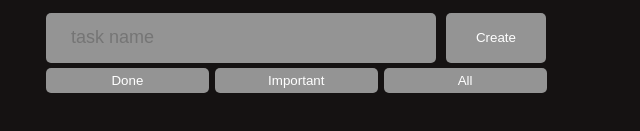
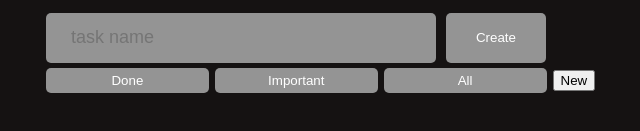
Before and after one commit to EvgeniiaCema/todoList, a plain HTML site: page index.html in a window 1280 px wide. Shown: the part 353-484 px from the top of the page, without its empty margins (344-984 px from the left). Drawn offline with Linux system fonts and the light colour scheme.

Commit message:
add new button

```diff
--- a/index.html
+++ b/index.html
@@ -1,11 +1,13 @@
 <!DOCTYPE html>
 <html lang="en">
+
 <head>
 	<meta charset="UTF-8" />
 	<meta name="viewport" content="width=device-width, initial-scale=1.0" />
 	<title>Todo List</title>
 	<link rel="stylesheet" href="./styles/style.css" />
 </head>
+
 <body>
 	<div class="center-wrapper">
 		<div class="task">
@@ -18,6 +20,7 @@
 				<button data-filter="done" class="filters__button">Done</button>
 				<button data-filter="important" class="filters__button">Important</button>
 				<button data-filter="all" class="filters__button">All</button>
+				<button>New </button>
 			</div>
 
 			<div class="tasks"></div>
@@ -25,4 +28,5 @@
 	</div>
 	<script src="./scripts/script.js"></script>
 </body>
+
 </html>
```
Lines whose indentation alone changed are shown as unchanged.
